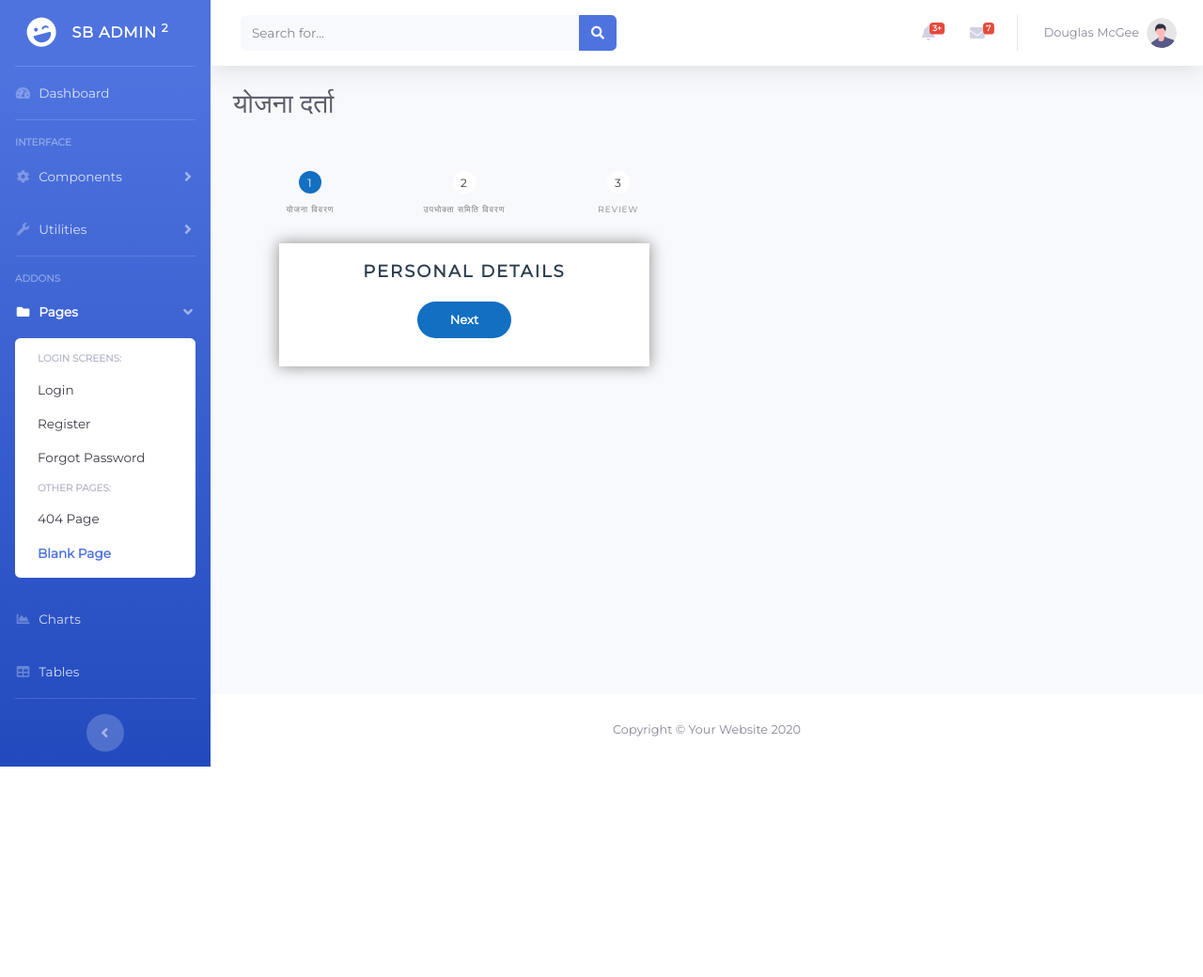
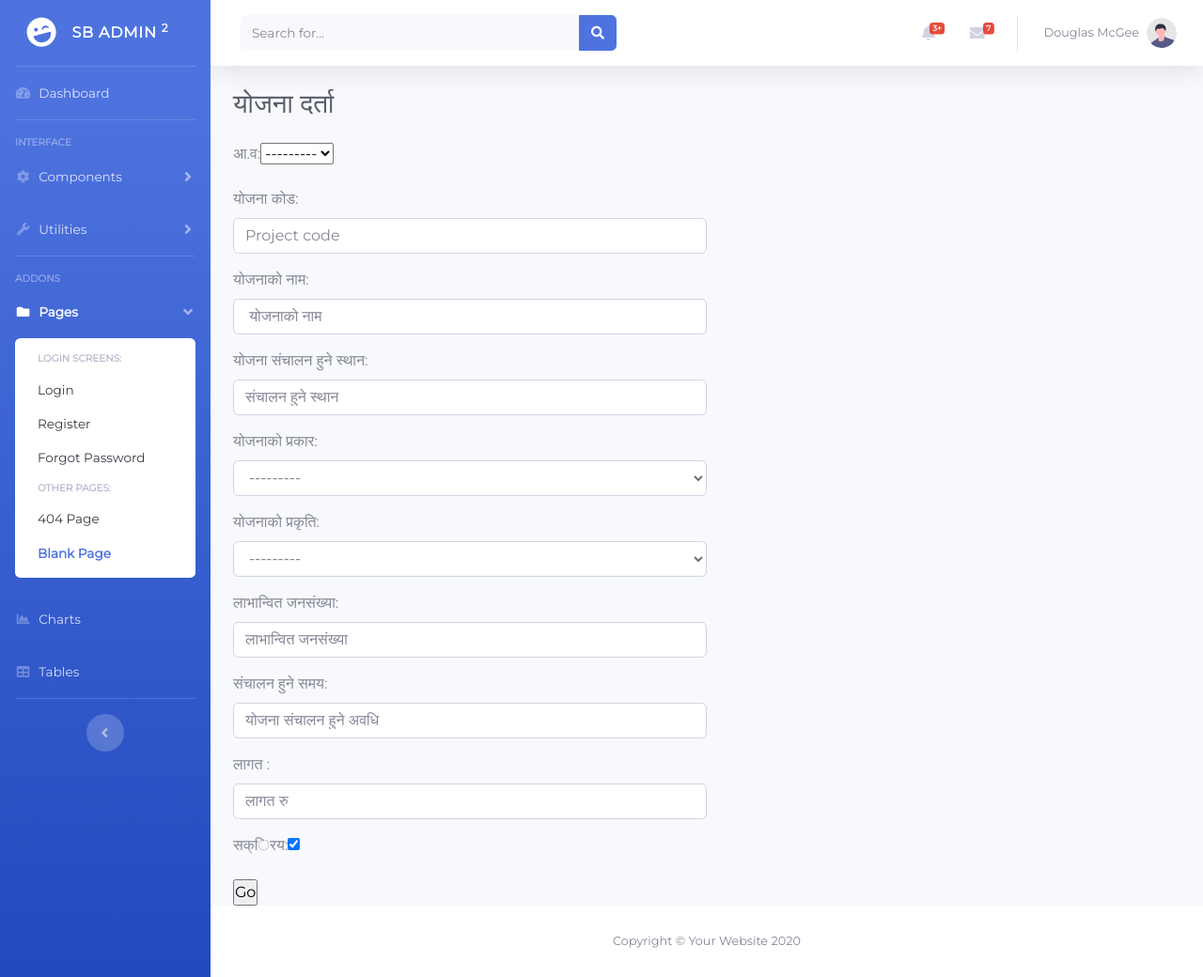
Before and after one commit to RaazDk1992/planningsoft, a Django app: page /reg/ in a window 1280 px wide. Shown: the whole page at 94% size. Before the commit the page ends 816 px from the top, so only its background shows below. Run offline with Django 4.2, Linux system fonts and the light colour scheme; data that the repository does not hold is empty; some libraries are stand-ins or nearby versions.

Commit message:
plan registration  form update

```diff
--- a/assets/pages/css/multi.css
+++ b/assets/pages/css/multi.css
@@ -22,7 +22,7 @@ body {
 #msform {
     text-align: center;
     position: relative;
-    margin-top: 30px;
+    margin-top: 5px;
 }
 
 #msform fieldset {
--- a/plan/forms.py
+++ b/plan/forms.py
@@ -43,7 +43,6 @@ class YojanaRegForm(forms.ModelForm):
              'prj_duration',
              'prj_estimate',
              'is_active' ,
-             'is_complete'
         ]
         labels  = {
              'fy_ref': 'आ.व',
@@ -56,7 +55,6 @@ class YojanaRegForm(forms.ModelForm):
              'prj_duration':'संचालन हुने समय',
              'prj_estimate' : 'लागत ',
              'is_active': 'सक्िरय' ,
-             'is_complete':'समपन्न भएको'
         }
 
         widgets = {
--- a/static/pages/css/multi.css
+++ b/static/pages/css/multi.css
@@ -22,7 +22,7 @@ body {
 #msform {
     text-align: center;
     position: relative;
-    margin-top: 30px;
+    margin-top: 5px;
 }
 
 #msform fieldset {
--- a/templates/pages/registerplan.html
+++ b/templates/pages/registerplan.html
@@ -64,48 +64,27 @@
 
 
                    <!-- MultiStep Form -->
-<div class="row">
-    <div class="col-md-6 col-md-offset-3">
-        <form id="msform">
-            <!-- progressbar -->
-            <ul id="progressbar">
-                <li class="active">योजना विवरण</li>
-                <li>उपभोक्ता समिति विवरण</li>
-                <li>Review</li>
-            </ul>
-            <!-- fieldsets -->
-            <fieldset>
-                <h2 class="fs-title">Personal Details</h2>
+
+                   <form class="form form-horizontal" action="addfy" method="POST">
+                    {% csrf_token %}
 
 
+                    {% block content%}
 
-                <input type="button" name="next" class="next action-button" value="Next"/>
-            </fieldset>
-            <fieldset>
-                <h2 class="fs-title">Social Profiles</h2>
-                <h3 class="fs-subtitle">Your presence on the social network</h3>
-                <input type="text" name="twitter" placeholder="Twitter"/>
-                <input type="text" name="facebook" placeholder="Facebook"/>
-                <input type="text" name="gplus" placeholder="Google Plus"/>
-                <input type="button" name="previous" class="previous action-button-previous" value="Previous"/>
-                <input type="button" name="next" class="next action-button" value="Next"/>
-            </fieldset>
-            <fieldset>
-                <h2 class="fs-title">Create your account</h2>
-                <h3 class="fs-subtitle">Fill in your credentials</h3>
-                <input type="text" name="email" placeholder="Email"/>
-                <input type="password" name="pass" placeholder="Password"/>
-                <input type="password" name="cpass" placeholder="Confirm Password"/>
-                <input type="button" name="previous" class="previous action-button-previous" value="Previous"/>
-                <input type="submit" name="submit" class="submit action-button" value="Submit"/>
-            </fieldset>
-        </form>
-        <!-- link to designify.me code snippets -->
+                    {% for field in form %}
 
-        <!-- /.link to designify.me code snippets -->
-    </div>
-</div>
-<!-- /.MultiStep Form -->
+                    <div class="form-group">
+
+                        {{field.label_tag }}{{ field }}
+                    </div>
+
+                    {% endfor %}
+
+                {% endblock %}
+
+                <input type="submit" name="addFY" value="Go"/>
+                </form>
+                    <!-- /.MultiStep Form -->
 
 
                     <!-- end of multistep-->
```
